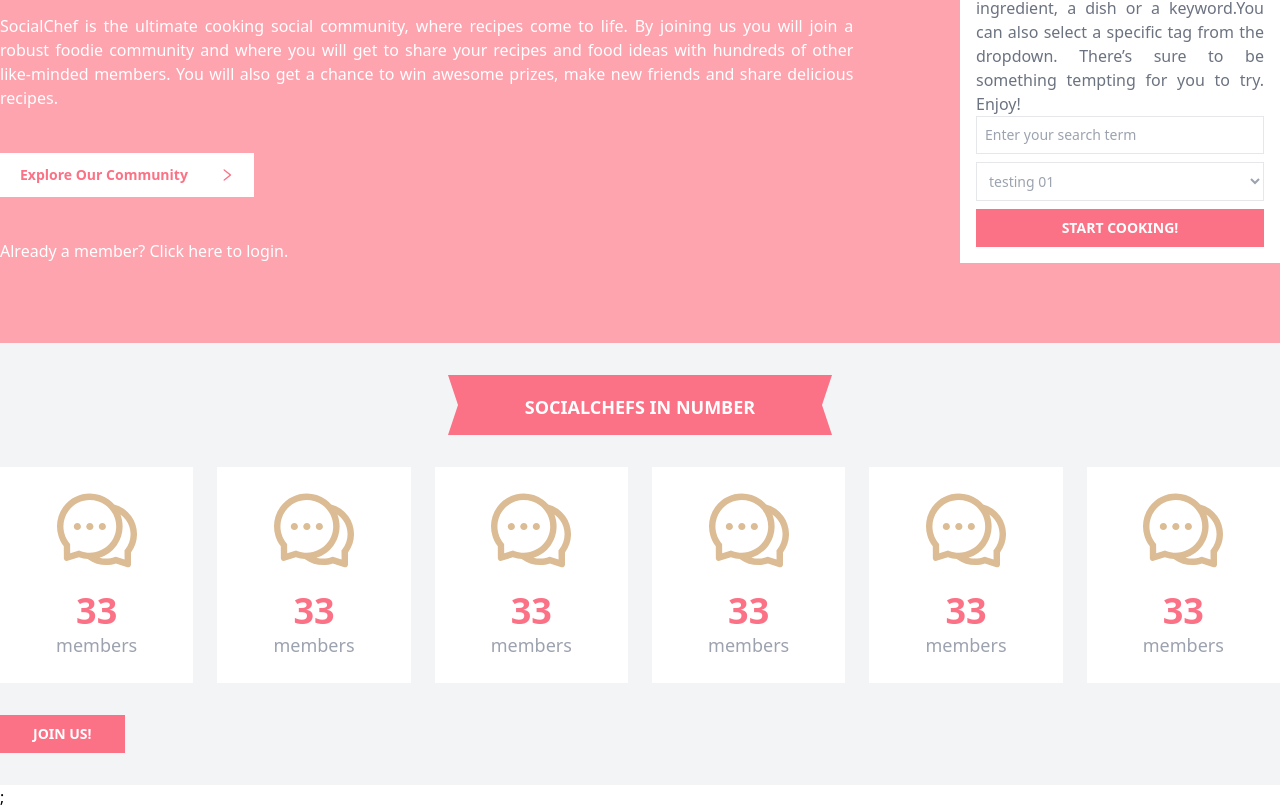
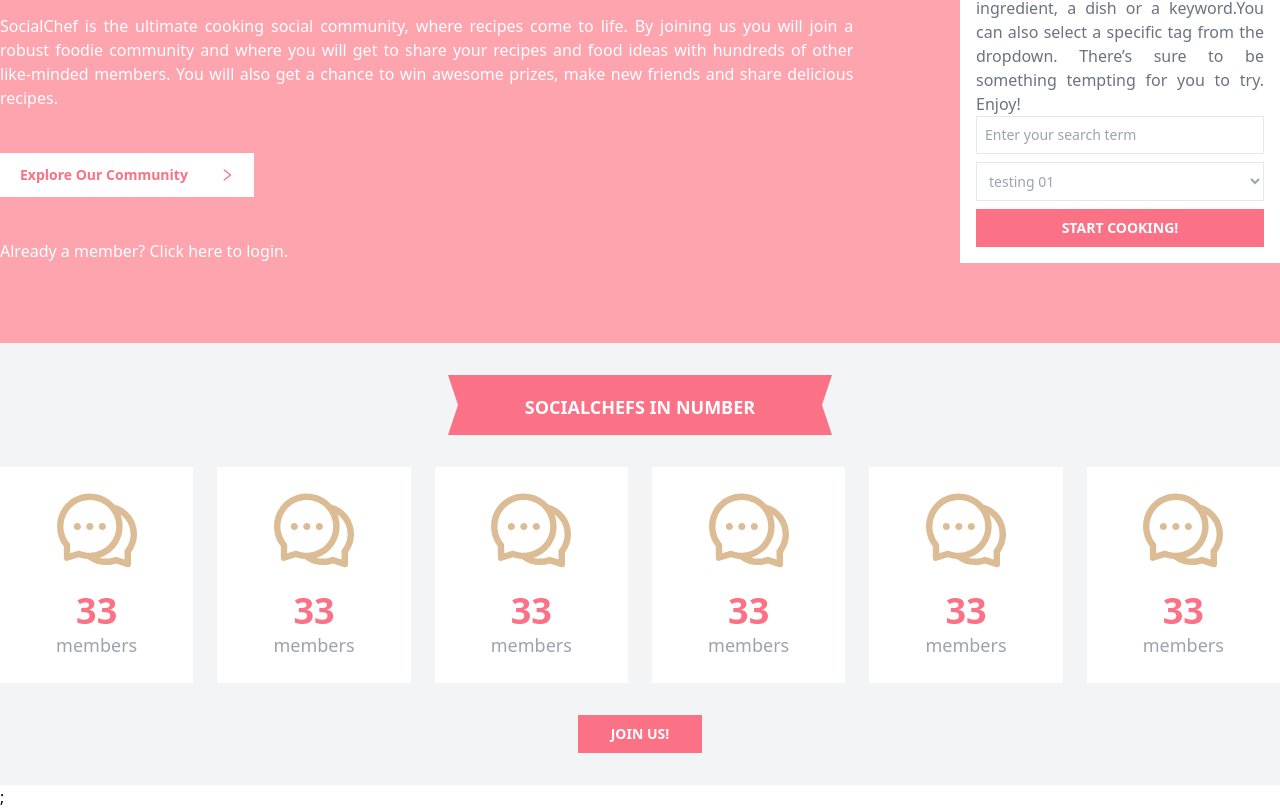
Before and after one commit to nduytung/fullstack-repicatory, a Next.js app: page / in a window 1280 px wide. Shown: the part 228-1037 px from the top of the page. Built offline with nearby package versions, Linux system fonts and the light colour scheme.

Commit message:
done homepage section 2

```diff
--- a/src/components/elements/PrimaryButton.tsx
+++ b/src/components/elements/PrimaryButton.tsx
@@ -16,7 +16,7 @@
   return (
     <button
       onClick={() => callback()}
-      className={`${classname} bg-rose-400 px-8 hover:bg-white hover:text-rose-400 border border-rose-400 text-white py-2 uppercase font-semibold text-sm`}
+      className={`${classname} bg-rose-400 hover:bg-white hover:text-rose-400 border border-rose-400 text-white py-2 uppercase font-semibold text-sm mx-auto block`}
     >
       {children}
     </button>
--- a/src/pages/index.tsx
+++ b/src/pages/index.tsx
@@ -102,7 +102,9 @@
               <CommentOutlined style={{ fontSize: 80, color: "#dbbc94" }} />
             </StatisCard>
           </div>
-          <PrimaryButton callback={handleJoinUs}> join us!</PrimaryButton>
+          <PrimaryButton callback={handleJoinUs} classname="px-8 mx-auto">
+            join us!
+          </PrimaryButton>
         </div>
       </section>
     </div>
```
